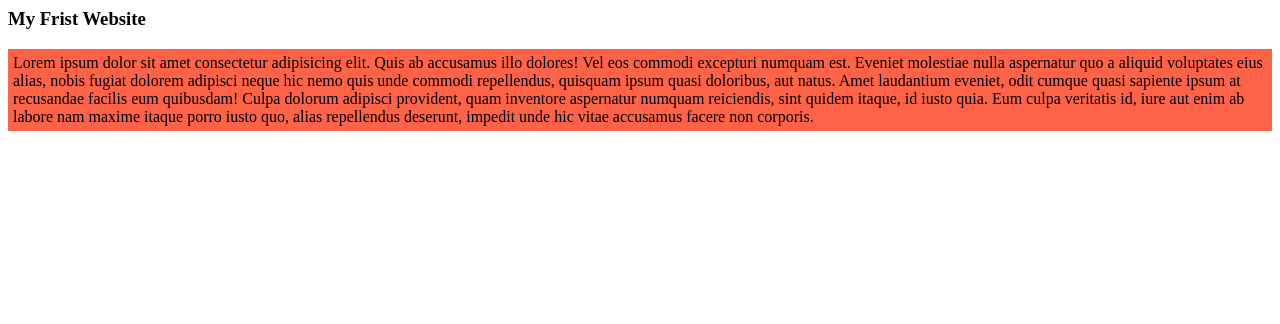
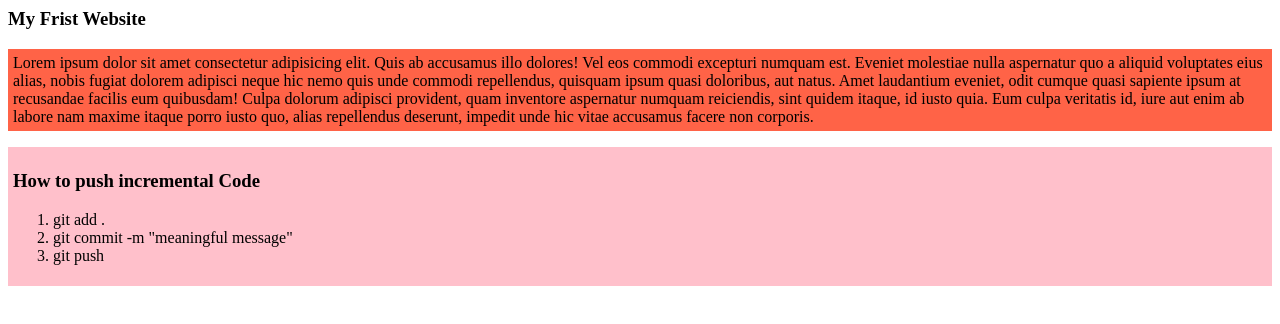
Before and after one commit to tonmoysutradhar/practice-repo, a plain HTML site: page index.html in a window 1280 px wide. Drawn offline with Linux system fonts and the light colour scheme.

Commit message:
added how to push incremental code in github

```diff
--- a/index.html
+++ b/index.html
@@ -12,5 +12,13 @@
       Lorem ipsum dolor sit amet consectetur adipisicing elit. Quis ab accusamus illo dolores! Vel eos commodi excepturi numquam est. Eveniet molestiae nulla aspernatur quo a aliquid voluptates eius alias, nobis fugiat dolorem adipisci neque hic nemo quis unde commodi repellendus, quisquam ipsum quasi doloribus, aut natus. Amet laudantium eveniet, odit cumque quasi sapiente ipsum at recusandae facilis eum quibusdam! Culpa dolorum adipisci provident, quam inventore aspernatur numquam reiciendis, sint quidem itaque, id iusto quia. Eum culpa veritatis id, iure aut enim ab labore nam maxime itaque porro iusto quo, alias repellendus deserunt, impedit unde hic vitae accusamus facere non corporis.
     </p>
   </div>
+  <div class="tom">
+    <h3>How to push incremental Code</h3>
+    <ol>
+      <li>git add .</li>
+      <li>git commit -m "meaningful message"</li>
+      <li>git push</li>
+    </ol>
+  </div>
 </body>
 </html>
--- a/style.css
+++ b/style.css
@@ -2,3 +2,8 @@ p{
   background-color: tomato;
   padding: 5px;
 }
+
+.tom {
+  background-color: pink;
+  padding: 5px;
+}
```
